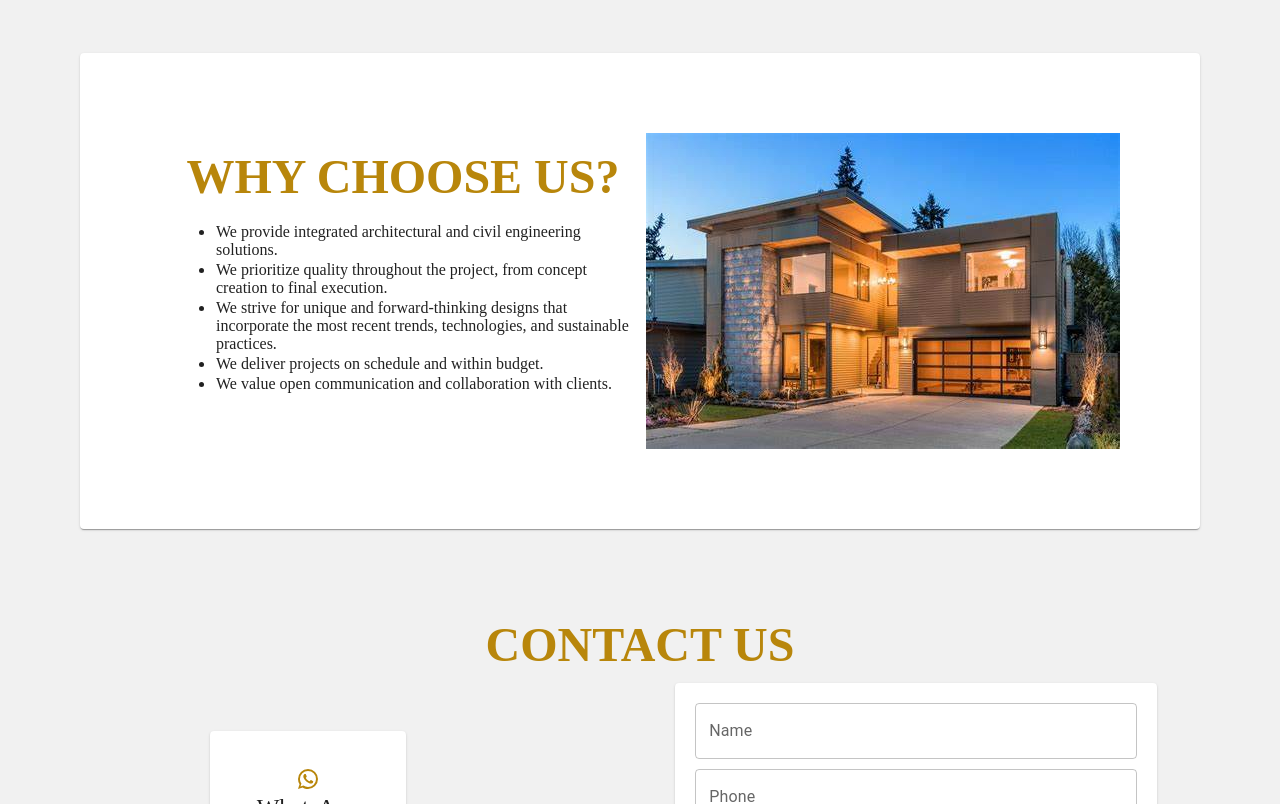
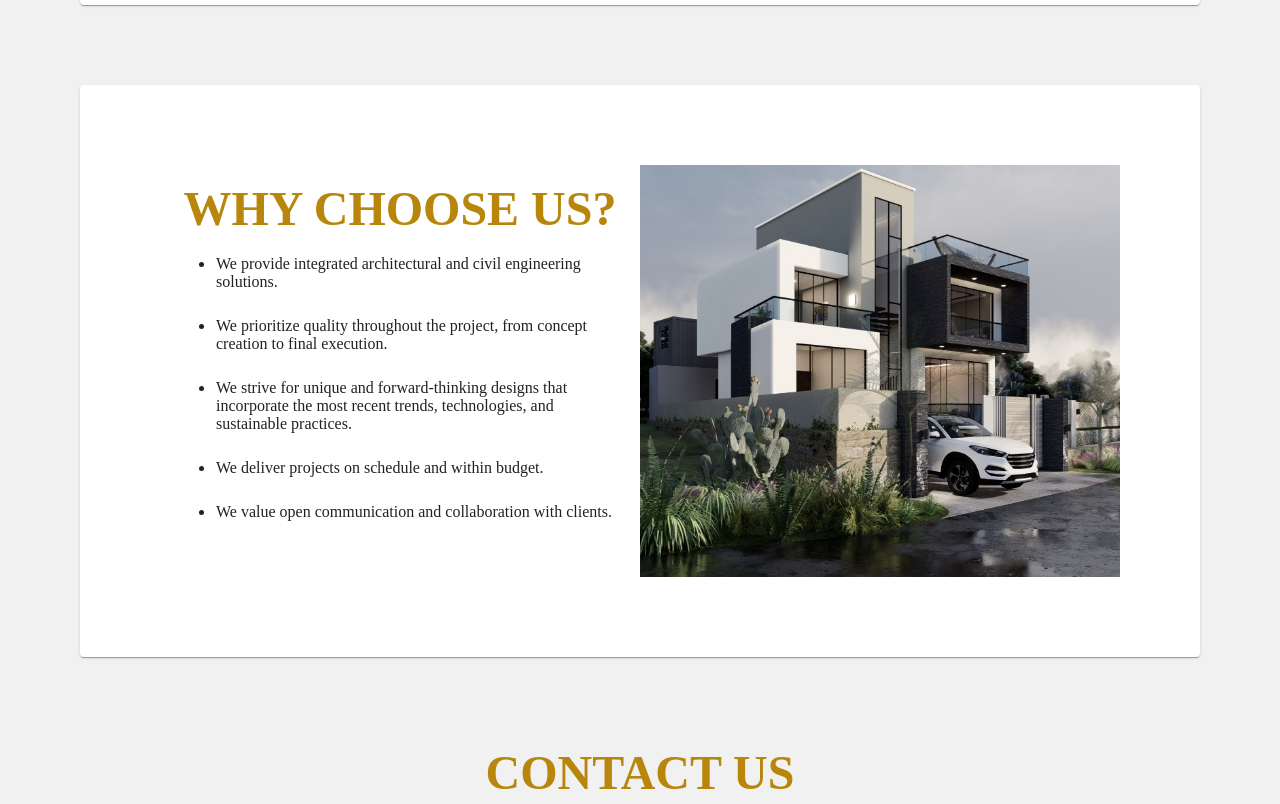
Before and after one commit to Regis-Ntwari/ngoga-website, a React (Create React App) app: page / in a window 1280 px wide. Shown: the part 1436-2240 px from the top of the page. Built offline with nearby package versions, Linux system fonts and the light colour scheme.

Commit message:
add space in why chose us

```diff
--- a/src/contact/contact.js
+++ b/src/contact/contact.js
@@ -9,7 +9,7 @@ export const Contact = () => {
   };
 
   const handleEmailClick = () => {
-    window.location.href = "mailto:ngoga@gmail.com";
+    window.location.href = "mailto:aristongoga4@gmail.com";
   };
   return (
     <Grid
--- a/src/footer/footer.js
+++ b/src/footer/footer.js
@@ -94,7 +94,7 @@ export const Footer = () => {
             Contact Information
           </Typography>
           <Typography fontFamily="Poppins" style={{ color: COLORS.FOREGOUND }}>
-            Email: ngoga
+            Email: aristongoga4@gmail.com
           </Typography>
           <Typography fontFamily="Poppins" style={{ color: COLORS.FOREGOUND }}>
             Phone: +250788916923
--- a/src/what_we_offer/WhatWeOffer.js
+++ b/src/what_we_offer/WhatWeOffer.js
@@ -42,27 +42,52 @@ export const WhatWeOffer = () => {
         </Typography>
         <ul>
           <li>
-            <Typography component="p" variant="p" fontFamily="Poppins">
+            <Typography
+              component="p"
+              variant="p"
+              fontFamily="Poppins"
+              marginBottom={3}
+            >
               Architectural Design & Feasibility Studies
             </Typography>
           </li>
           <li>
-            <Typography component="p" variant="p" fontFamily="Poppins">
+            <Typography
+              component="p"
+              variant="p"
+              fontFamily="Poppins"
+              marginBottom={3}
+            >
               Interior Design
             </Typography>
           </li>
           <li>
-            <Typography component="p" variant="p" fontFamily="Poppins">
+            <Typography
+              component="p"
+              variant="p"
+              fontFamily="Poppins"
+              marginBottom={3}
+            >
               Civil Engineering Works
             </Typography>
           </li>
           <li>
-            <Typography component="p" variant="p" fontFamily="Poppins">
+            <Typography
+              component="p"
+              variant="p"
+              fontFamily="Poppins"
+              marginBottom={3}
+            >
               Construction Machinery Rental
             </Typography>
           </li>
           <li>
-            <Typography component="p" variant="p" fontFamily="Poppins">
+            <Typography
+              component="p"
+              variant="p"
+              fontFamily="Poppins"
+              marginBottom={3}
+            >
               Property Management
             </Typography>
           </li>
--- a/src/why_chose_us/whychoseus.js
+++ b/src/why_chose_us/whychoseus.js
@@ -34,30 +34,55 @@ export const WhyChoseUs = () => {
         </Typography>
         <ul>
           <li>
-            <Typography component="p" variant="p" fontFamily="Poppins">
+            <Typography
+              component="p"
+              variant="p"
+              fontFamily="Poppins"
+              marginBottom={3}
+            >
               We provide integrated architectural and civil engineering
               solutions.
             </Typography>
           </li>
           <li>
-            <Typography component="p" variant="p" fontFamily="Poppins">
+            <Typography
+              component="p"
+              variant="p"
+              fontFamily="Poppins"
+              marginBottom={3}
+            >
               We prioritize quality throughout the project, from concept
               creation to final execution.
             </Typography>
           </li>
           <li>
-            <Typography component="p" variant="p" fontFamily="Poppins">
+            <Typography
+              component="p"
+              variant="p"
+              fontFamily="Poppins"
+              marginBottom={3}
+            >
               We strive for unique and forward-thinking designs that incorporate
               the most recent trends, technologies, and sustainable practices.
             </Typography>
           </li>
           <li>
-            <Typography component="p" variant="p" fontFamily="Poppins">
+            <Typography
+              component="p"
+              variant="p"
+              fontFamily="Poppins"
+              marginBottom={3}
+            >
               We deliver projects on schedule and within budget.
             </Typography>
           </li>
           <li>
-            <Typography component="p" variant="p" fontFamily="Poppins">
+            <Typography
+              component="p"
+              variant="p"
+              fontFamily="Poppins"
+              marginBottom={3}
+            >
               We value open communication and collaboration with clients.
             </Typography>
           </li>
@@ -69,7 +94,7 @@ export const WhyChoseUs = () => {
           width: { xs: "100%", sm: "50%" },
           height: { xs: "200", sm: "auto" },
         }}
-        image="/house.jpeg"
+        image="/house4.jpg"
         title="House Design"
       />
     </Card>
```
Also changed, not shown: public/house4.jpg (added).
